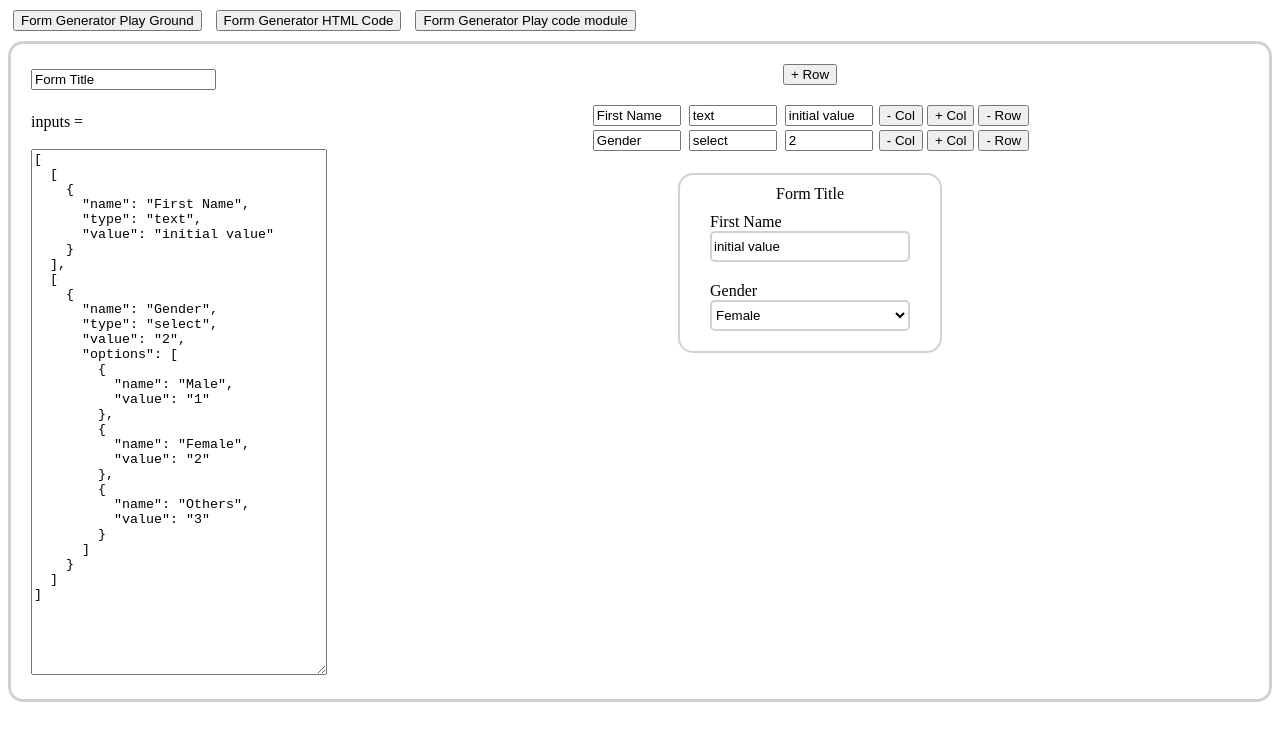
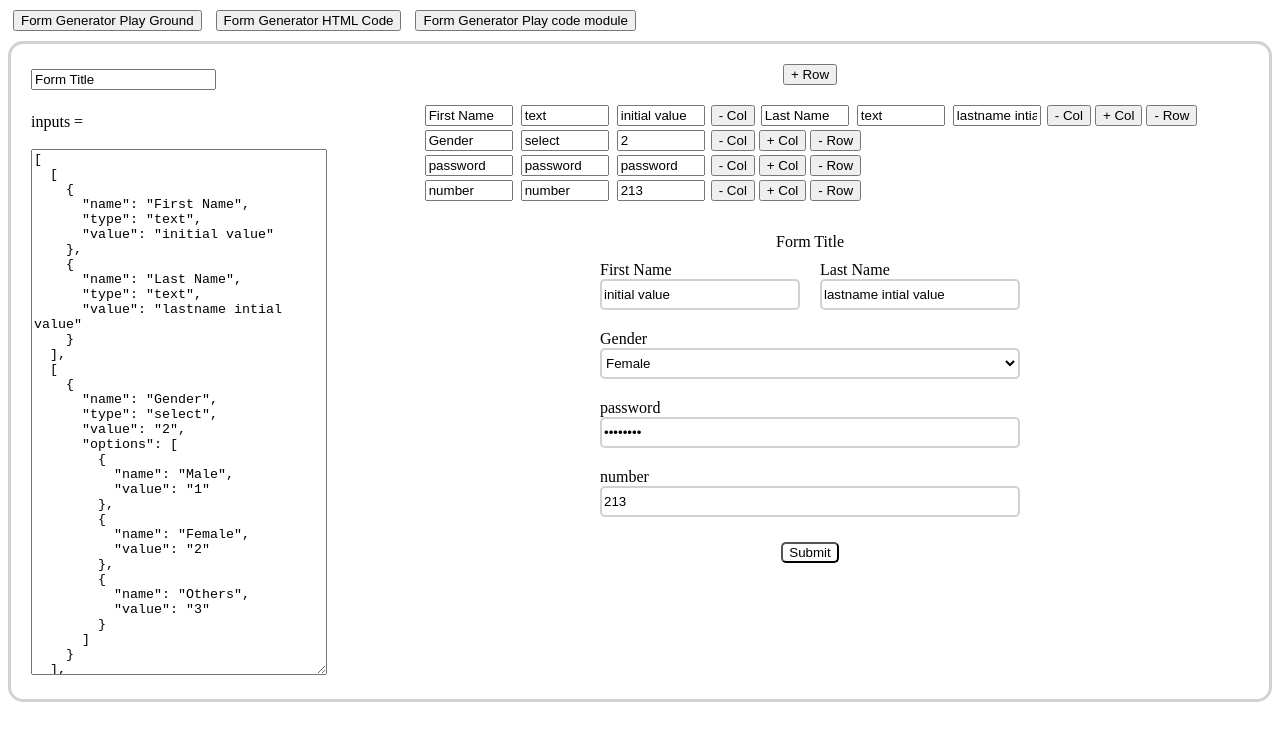
Before and after one commit to MarioMonir/Form-Generator, a plain HTML site: page index.html in a window 1280 px wide. Drawn offline with Linux system fonts and the light colour scheme.

Commit message:
add a submit button

```diff
--- a/GenerateForm.js
+++ b/GenerateForm.js
@@ -5,7 +5,8 @@ let submit = document.getElementById("generate-form-submit");
 let formOutput = document.getElementById("form-output");
 let inputsArea = document.getElementById("inputs-area");
 let inputs = [
-  [{ name: "First Name", type: "text", value: "initial value" }],
+  [{ name: "First Name", type: "text", value: "initial value" },
+      {name:"Last Name", type:"text",value:"lastname intial value"}],
   [
     {
       name: "Gender",
@@ -27,6 +28,9 @@ let inputs = [
       ],
     },
   ],
+  [{name:"password", type:"password", value:"password"}],
+  [{name:"number", type:"number", value:"213"}],
+
 ];
 let formTitle = "Form Title";
 let tabs = document.getElementById("tabs");
@@ -41,13 +45,14 @@ function changeTab(e, name) {
     document.getElementById("code").style.display = "none";
     document.getElementById("module").style.display = "block";
   } else if (name === "code") {
+    console.log("hello")
     document.getElementById("play").style.display = "none";
+    document.getElementById("module").style.display = "none";
     document.getElementById("code").style.display = "block";
-    document.getElementById("module").style.displsay = "none";
   } else {
-    document.getElementById("play").style.display = "";
     document.getElementById("code").style.display = "none";
     document.getElementById("module").style.display = "none";
+    document.getElementById("play").style.display = "block";
   }
 }
 
@@ -56,6 +61,11 @@ const pageDelimeter = "\n //" + "=".repeat(60) + "\n";
 
 module.innerText = `
   // GenerateForm.js
+
+ /**
+    * this module for generating forms can be used in any  javascript ui
+    *
+    * /
 
   ${Input.toString()}
   ${delimter}
@@ -121,7 +131,7 @@ function Input(name, type, value) {
   return `
         <div class="form-col">
             <label for="${name}" type="${type}">${name}</label>
-            <input id="${name}" type="${type}" value="${value}">
+            <input id="${name}" type="${type}" value="${value}" required>
         </div>
     `;
 }
@@ -172,6 +182,7 @@ function Form(title, inputs) {
         <form class="Form">
             <legend>${title}</legend>
             ${inputsHTML}
+            <div class="form-row"><button id="submit-form" type="submit" >Submit</button></div>
         </form>
     `;
 }
@@ -256,7 +267,7 @@ function Render() {
 }
 // ----------------------------------------------------------------
 function addRow() {
-  inputs.push([{ name: "", type: "", value: "" }]);
+  inputs.push([{ name: "input name", type: "text", value: "" }]);
   Render();
 }
 // ----------------------------------------------------------------
@@ -266,7 +277,7 @@ function removeRow(row) {
 }
 // ----------------------------------------------------------------
 function addCol(row) {
-  inputs[row].push({ name: "mario", type: "text", value: "" });
+  inputs[row].push({ name: "inputName", type: "text", value: "" });
   Render();
 }
 // ----------------------------------------------------------------
--- a/index.css
+++ b/index.css
@@ -1,8 +1,6 @@
 
 .Form {
   padding: 10px 20px;
-  border: 2px solid #d1d1d1;
-  border-radius: 15px;
 }
 
 .Form legend {
@@ -11,7 +9,7 @@
 
 .form-row {
   display: flex;
-  justify-content: space-between;
+  justify-content: center;
   align-items: center;
   flex-wrap: wrap;
 }
@@ -36,6 +34,11 @@
   background: transparent;
   border: 2px solid #d1d1d1;
   border-radius: 5px;
+}
+#submit-form{
+    margin: 15px;
+    border-radius:5px;
+    background: none;
 }
 
 /* ================================ */
```
